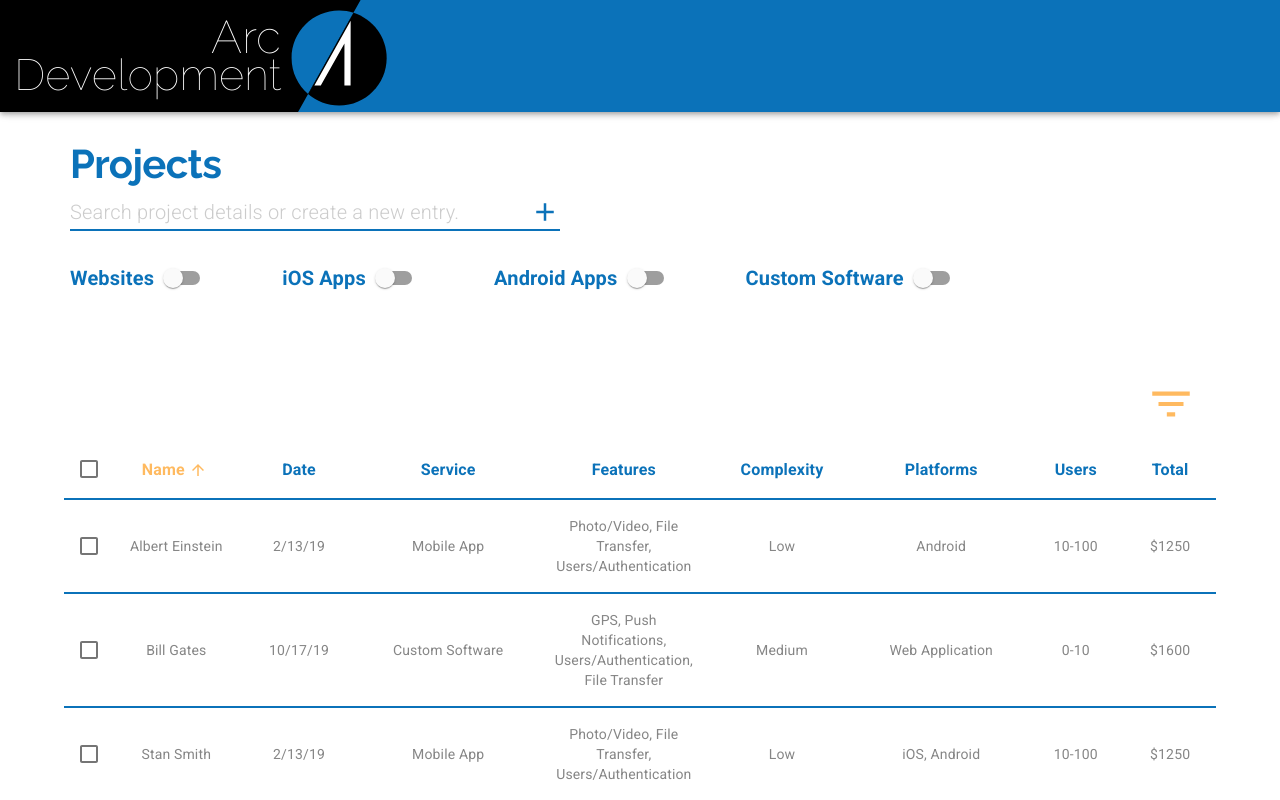
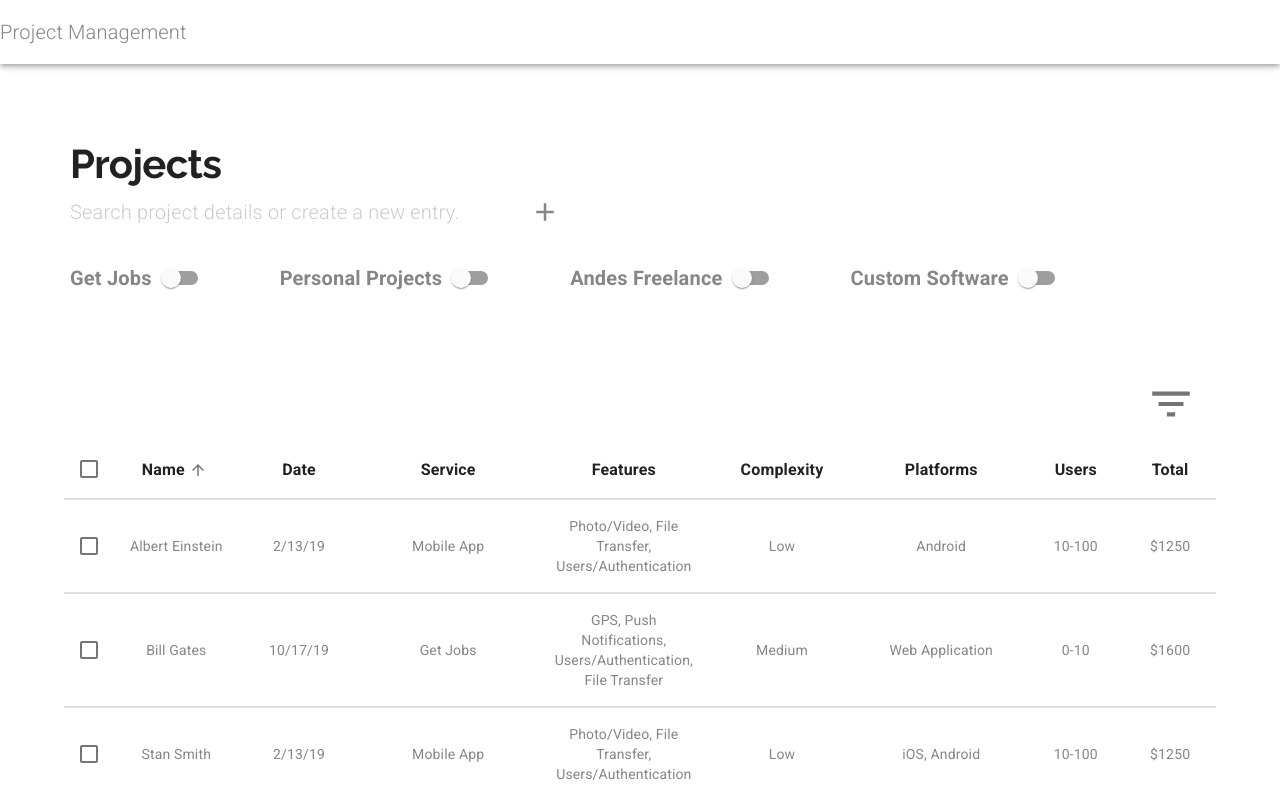
Before and after one commit to unachoza/Personal-Project-Manager, a Next.js app: page / in a window 1280 px wide. Shown: the top 800 px of the page. Built offline with nearby package versions, Linux system fonts and the light colour scheme.

Commit message:
variables confused

```diff
--- a/src/pages/_app.js
+++ b/src/pages/_app.js
@@ -25,7 +25,6 @@ export default class MyApp extends App {
           <title>My page</title>
         </Head>
         <ThemeProvider theme={theme}>
-          {/* CssBaseline kickstart an elegant, consistent, and simple baseline to build upon. */}
           <CssBaseline />
           <Header />
           <Component {...pageProps} />
--- a/src/pages/index.js
+++ b/src/pages/index.js
@@ -29,6 +29,7 @@ import { format } from 'date-fns';
 import EnhancedTable from '../ui/EnhancedTable';
 import useMediaQuery from '@material-ui/core/useMediaQuery';
 import Hidden from '@material-ui/core/Hidden';
+// import Switches from '../ui/Switches.js';
 
 const useStyles = makeStyles((theme) => ({
   service: {
@@ -66,11 +67,11 @@ export default function ProjectManager() {
   const classes = useStyles();
   const theme = useTheme();
   const [rows, setRows] = useState([
-    createData('Zachary Reece', '11/2/19', 'Website', 'E-Commerce', 'N/A', 'N/A', 'N/A', '$1500', true),
+    createData('Zachary Reece', '11/2/19', 'Get Jobs', 'E-Commerce', 'N/A', 'N/A', 'N/A', '$1500', true),
     createData(
       'Bill Gates',
       '10/17/19',
-      'Custom Software',
+      'Get Jobs',
       'GPS, Push Notifications, Users/Authentication, File Transfer',
       'Medium',
       'Web Application',
@@ -100,6 +101,7 @@ export default function ProjectManager() {
       '$1250',
       true
     ),
+
     createData(
       'Albert Einstein',
       '2/13/19',
@@ -122,11 +124,11 @@ export default function ProjectManager() {
     'Biometrics',
     'Push Notifications',
   ];
-  var websiteOptions = ['Basic', 'Interactive', 'E-Commerce'];
+  var getJobOptions = ['Basic', 'Interactive', 'E-Commerce'];
 
-  const [websiteChecked, setWebsiteChecked] = useState(false);
-  const [iOSChecked, setiOSChecked] = useState(false);
-  const [androidChecked, setAndroidChecked] = useState(false);
+  const [jobChecked, setJobChecked] = useState(false);
+  const [personalProjectsChecked, setPersonalProjectsChecked] = useState(false);
+  const [andesFreelanceChecked, setAndesFreelanceChecked] = useState(false);
   const [softwareChecked, setSoftwareChecked] = useState(false);
   const [dialogOpen, setDialogOpen] = useState(false);
   const [name, setName] = useState('');
@@ -150,9 +152,9 @@ export default function ProjectManager() {
         format(date, 'MM/dd/yy'),
         service,
         features.join(', '),
-        service === 'Website' ? 'N/A' : complexity,
-        service === 'Website' ? 'N/A' : platforms.join(', '),
-        service === 'Website' ? 'N/A' : users,
+        service === 'Get Job' ? 'N/A' : complexity,
+        service === 'Get Job' ? 'N/A' : platforms.join(', '),
+        service === 'Get Job' ? 'N/A' : users,
         `$${total}`,
         true
       ),
@@ -201,7 +203,7 @@ export default function ProjectManager() {
             setFeatures([]);
           }}
         >
-          <FormControlLabel classes={{ label: classes.service }} value="Website" label="Website" control={<Radio />} />
+          <FormControlLabel classes={{ label: classes.service }} value="Get Job" label="Get Job" control={<Radio />} />
           <FormControlLabel
             classes={{ label: classes.service }}
             value="Mobile App"
@@ -233,21 +235,21 @@ export default function ProjectManager() {
             onChange={(event) => setComplexity(event.target.value)}
           >
             <FormControlLabel
-              disabled={service === 'Website'}
+              disabled={service === 'Get Job'}
               classes={{ label: classes.service }}
               value="Low"
               label="Low"
               control={<Radio />}
             />
             <FormControlLabel
-              disabled={service === 'Website'}
+              disabled={service === 'Get Job'}
               classes={{ label: classes.service }}
               value="Medium"
               label="Medium"
               control={<Radio />}
             />
             <FormControlLabel
-              disabled={service === 'Website'}
+              disabled={service === 'Get Job'}
               classes={{ label: classes.service }}
               value="High"
               label="High"
@@ -268,7 +270,7 @@ export default function ProjectManager() {
         <Grid item>
           <RadioGroup aria-label="users" name="users" value={users} onChange={(event) => setUsers(event.target.value)}>
             <FormControlLabel
-              disabled={service === 'Website'}
+              disabled={service === 'Get Job'}
               classes={{
                 label: classes.service,
                 root: classes.users,
@@ -278,7 +280,7 @@ export default function ProjectManager() {
               control={<Radio />}
             />
             <FormControlLabel
-              disabled={service === 'Website'}
+              disabled={service === 'Get Job'}
               classes={{
                 label: classes.service,
                 root: classes.users,
@@ -288,7 +290,7 @@ export default function ProjectManager() {
               control={<Radio />}
             />
             <FormControlLabel
-              disabled={service === 'Website'}
+              disabled={service === 'Get Job'}
               classes={{
                 label: classes.service,
                 root: classes.users,
@@ -327,28 +329,15 @@ export default function ProjectManager() {
             }}
           />
         </Grid>
+
         <Grid item style={{ marginLeft: matchesSM ? 0 : '5em', marginTop: '2em' }}>
           <FormGroup row>
             <Grid container direction={matchesSM ? 'column' : 'row'} justify={matchesSM ? 'center' : undefined}>
               <Grid item>
                 <FormControlLabel
                   style={{ marginRight: matchesSM ? 0 : '5em' }}
-                  control={
-                    <Switch
-                      checked={websiteChecked}
-                      color="primary"
-                      onChange={() => setWebsiteChecked(!websiteChecked)}
-                    />
-                  }
-                  label="Websites"
-                  labelPlacement={matchesSM ? 'end' : 'start'}
-                />
-              </Grid>
-              <Grid item>
-                <FormControlLabel
-                  style={{ marginRight: matchesSM ? 0 : '5em' }}
-                  control={<Switch checked={iOSChecked} color="primary" onChange={() => setiOSChecked(!iOSChecked)} />}
-                  label="iOS Apps"
+                  control={<Switch checked={jobChecked} color="primary" onChange={() => setJobChecked(!jobChecked)} />}
+                  label="Get Jobs"
                   labelPlacement={matchesSM ? 'end' : 'start'}
                 />
               </Grid>
@@ -357,12 +346,26 @@ export default function ProjectManager() {
                   style={{ marginRight: matchesSM ? 0 : '5em' }}
                   control={
                     <Switch
-                      checked={androidChecked}
+                      checked={personalProjectsChecked}
                       color="primary"
-                      onChange={() => setAndroidChecked(!androidChecked)}
+                      onChange={() => setPersonalProjectsChecked(!personalProjectsChecked)}
                     />
                   }
-                  label="Android Apps"
+                  label="Personal Projects"
+                  labelPlacement={matchesSM ? 'end' : 'start'}
+                />
+              </Grid>
+              <Grid item>
+                <FormControlLabel
+                  style={{ marginRight: matchesSM ? 0 : '5em' }}
+                  control={
+                    <Switch
+                      checked={andesFreelanceChecked}
+                      color="primary"
+                      onChange={() => setAndesFreelanceChecked(!andesFreelanceChecked)}
+                    />
+                  }
+                  label="Andes Freelance"
                   labelPlacement={matchesSM ? 'end' : 'start'}
                 />
               </Grid>
@@ -395,9 +398,9 @@ export default function ProjectManager() {
             setRows={setRows}
             page={page}
             setPage={setPage}
-            websiteChecked={websiteChecked}
-            iOSChecked={iOSChecked}
-            androidChecked={androidChecked}
+            jobChecked={jobChecked}
+            personalProjectsChecked={personalProjectsChecked}
+            andesFreelanceChecked={andesFreelanceChecked}
             softwareChecked={softwareChecked}
           />
         </Grid>
@@ -439,7 +442,7 @@ export default function ProjectManager() {
                       <Select
                         labelId="platforms"
                         id="platforms"
-                        disabled={service === 'Website'}
+                        disabled={service === 'Get Job'}
                         multiple
                         style={{ width: matchesSM ? 250 : '12em' }}
                         displayEmpty
@@ -498,7 +501,7 @@ export default function ProjectManager() {
                       value={features}
                       onChange={(event) => setFeatures(event.target.value)}
                     >
-                      {service === 'Website' ? (featureOptions = websiteOptions) : null}
+                      {service === 'Get Job' ? (featureOptions = getJobOptions) : null}
                       {featureOptions.map((option) => (
                         <MenuItem key={option} value={option}>
                           {option}
@@ -521,7 +524,7 @@ export default function ProjectManager() {
                   className={classes.button}
                   onClick={addProject}
                   disabled={
-                    service === 'Website'
+                    service === 'Get Job'
                       ? name.length === 0 || total.length === 0 || features.length === 0 || features.length > 1
                       : name.length === 0 ||
                         total.length === 0 ||
--- a/src/ui/EnhancedTable.js
+++ b/src/ui/EnhancedTable.js
@@ -406,22 +406,26 @@ export default function EnhancedTable(props) {
   const isSelected = (name) => selected.indexOf(name) !== -1;
 
   const switchFilters = () => {
-    const { websiteChecked, iOSChecked, androidChecked, softwareChecked } = props;
+    const { getJobChecked, personalProjectsChecked, andesFreelanceChecked, softwareChecked } = props;
 
-    const websites = props.rows.filter((row) => (websiteChecked ? row.service === 'Website' : null));
+    const getJobs = props.rows.filter((row) => (getJobChecked ? row.service === 'Get Job' : null));
 
-    const iOSApps = props.rows.filter((row) => (iOSChecked ? row.platforms.includes('iOS') : null));
+    const personalProjects = props.rows.filter((row) =>
+      personalProjectsChecked ? row.platforms.includes('iOS') : null
+    );
 
-    const androidApps = props.rows.filter((row) => (androidChecked ? row.platforms.includes('Android') : null));
+    const andesFreelances = props.rows.filter((row) =>
+      andesFreelanceChecked ? row.platforms.includes('Andes Freelance') : null
+    );
 
     const softwareApps = props.rows.filter((row) => (softwareChecked ? row.service === 'Custom Software' : null));
 
-    if (!websiteChecked && !iOSChecked && !androidChecked && !softwareChecked) {
+    if (!getJobChecked && !personalProjectsChecked && !andesFreelanceChecked && !softwareChecked) {
       return props.rows;
     } else {
-      let newRows = websites.concat(iOSApps.filter((item) => websites.indexOf(item) < 0));
+      let newRows = getJobs.concat(personalProjects.filter((item) => getJobs.indexOf(item) < 0));
 
-      let newRows2 = newRows.concat(androidApps.filter((item) => newRows.indexOf(item) < 0));
+      let newRows2 = newRows.concat(andesFreelances.filter((item) => newRows.indexOf(item) < 0));
 
       let newRows3 = newRows2.concat(softwareApps.filter((item) => newRows2.indexOf(item) < 0));
 
--- a/src/ui/Header.js
+++ b/src/ui/Header.js
@@ -1,6 +1,7 @@
 import React from 'react';
 import AppBar from '@material-ui/core/AppBar';
 import Toolbar from '@material-ui/core/Toolbar';
+import Typography from '@material-ui/core/Typography';
 import { makeStyles, useTheme } from '@material-ui/core/styles';
 
 const useStyles = makeStyles((theme) => ({
@@ -14,16 +15,7 @@ const useStyles = makeStyles((theme) => ({
       marginBottom: '1.25em',
     },
   },
-  logo: {
-    height: '8em',
-    textTransform: 'none',
-    [theme.breakpoints.down('md')]: {
-      height: '7em',
-    },
-    [theme.breakpoints.down('xs')]: {
-      height: '5.5em',
-    },
-  },
+
   appbar: {
     zIndex: theme.zIndex.modal + 1,
   },
@@ -37,40 +29,7 @@ export default function Header(props) {
     <React.Fragment>
       <AppBar position="fixed" className={classes.appbar}>
         <Toolbar disableGutters>
-          <style jsx global>{`
-            body {
-              margin: 0;
-            }
-          `}</style>
-          <svg className={classes.logo} id="Layer_1" xmlns="http://www.w3.org/2000/svg" viewBox="0 0 480 139">
-            <style>{`.st0{fill:none}.st1{fill:#fff}.st2{font-family:Raleway; font-weight: 300}.st6{fill:none;stroke:#000; stroke-width:3; stroke-miterlimit:10}`}</style>
-            <path d="M448.07-1l-9.62 17.24-8.36 14.96L369.93 139H-1V-1z" />
-            <path className="st0" d="M-1 139h479.92v.01H-1z" />
-            <text transform="translate(261.994 65.233)" className="st1 st2" fontSize="57">
-              Arc
-            </text>
-            <text transform="translate(17.692 112.015)" className="st1 st2" fontSize="54">
-              Development
-            </text>
-            <path className="st0" d="M382.44 116.43l47.65-85.23 8.36-14.96M369.83 139l-.01.01L362 153" />
-            <path
-              d="M438.76 15.76l-56.42 100.91c-12.52-10.83-20.45-26.82-20.45-44.67 0-32.58 26.42-59 59-59 6.23 0 12.24.97 17.87 2.76z"
-              fill="#0b72b9"
-            />
-            <path d="M479.89 72c0 32.58-26.42 59-59 59-14.73 0-28.21-5.4-38.55-14.33l56.42-100.91c23.85 7.57 41.13 29.89 41.13 56.24z" />
-            <g id="Group_186" transform="translate(30.153 11.413)">
-              <g id="Group_185">
-                <g id="Words">
-                  <path
-                    id="Path_59"
-                    className="st1"
-                    d="M405.05 14.4l-.09 80.38-7.67-.01.06-52.25-29.4 52.21-7.94-.01 45.04-80.32z"
-                  />
-                </g>
-              </g>
-            </g>
-            <path className="st0" d="M457-17l-8.93 16-9.62 17.24-8.36 14.96L369.93 139l-.01.01L361 155" />
-          </svg>
+          <Typography>Project Management</Typography>
         </Toolbar>
       </AppBar>
       <div className={classes.toolbarMargin} />
--- a/src/ui/Theme.js
+++ b/src/ui/Theme.js
@@ -1,17 +1,17 @@
 import { createMuiTheme } from '@material-ui/core/styles';
 
-const arcBlue = '#0B72B9';
-const arcOrange = '#FFBA60';
+const pink = '##AD1457';
+const arcOrange = '##006064';
 const arcGrey = '#868686';
 
 export default createMuiTheme({
   palette: {
     common: {
-      blue: arcBlue,
+      blue: pink,
       orange: arcOrange,
     },
     primary: {
-      main: arcBlue,
+      main: pink,
     },
     secondary: {
       main: arcOrange,
@@ -35,24 +35,24 @@ export default createMuiTheme({
       fontFamily: 'Raleway',
       fontWeight: 700,
       fontSize: '2.5rem',
-      color: arcBlue,
+      color: pink,
       lineHeight: 1.5,
     },
     h3: {
       fontFamily: 'Pacifico',
       fontSize: '2.5rem',
-      color: arcBlue,
+      color: pink,
     },
     h4: {
       fontFamily: 'Raleway',
       fontSize: '1.75rem',
-      color: arcBlue,
+      color: pink,
       fontWeight: 700,
     },
     h6: {
       fontWeight: 500,
       fontFamily: 'Raleway',
-      color: arcBlue,
+      color: pink,
     },
     subtitle1: {
       fontSize: '1.25rem',
@@ -75,10 +75,10 @@ export default createMuiTheme({
       color: arcGrey,
     },
     learnButton: {
-      borderColor: arcBlue,
+      borderColor: pink,
       borderWidth: 2,
       textTransform: 'none',
-      color: arcBlue,
+      color: pink,
       borderRadius: 50,
       fontFamily: 'Roboto',
       fontWeight: 'bold',
@@ -89,13 +89,13 @@ export default createMuiTheme({
       head: {
         fontSize: '1rem',
         fontWeight: 700,
-        color: arcBlue,
-        borderColor: arcBlue,
+        color: pink,
+        borderColor: pink,
         borderWidth: 2,
       },
       body: {
         color: arcGrey,
-        borderColor: arcBlue,
+        borderColor: pink,
         borderWidth: 2,
       },
     },
@@ -121,7 +121,7 @@ export default createMuiTheme({
     },
     MuiFormControlLabel: {
       label: {
-        color: arcBlue,
+        color: pink,
         fontWeight: 700,
       },
       labelPlacementStart: {
@@ -130,7 +130,7 @@ export default createMuiTheme({
     },
     MuiInputLabel: {
       root: {
-        color: arcBlue,
+        color: pink,
         fontSize: '1rem',
       },
     },
@@ -141,10 +141,10 @@ export default createMuiTheme({
       },
       underline: {
         '&:before': {
-          borderBottom: `2px solid ${arcBlue}`,
+          borderBottom: `2px solid ${pink}`,
         },
         '&:hover:not($disabled):not($focused):not($error):before': {
-          borderBottom: `2px solid ${arcBlue}`,
+          borderBottom: `2px solid ${pink}`,
         },
       },
     },
```
